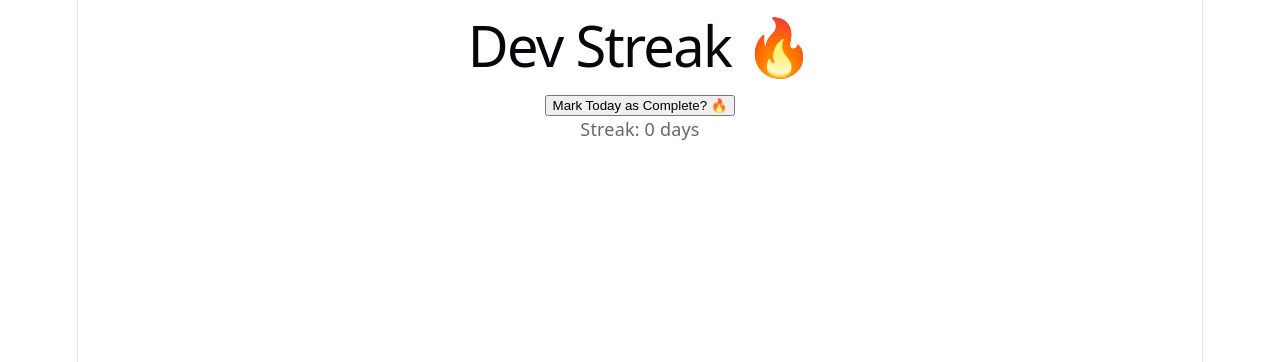
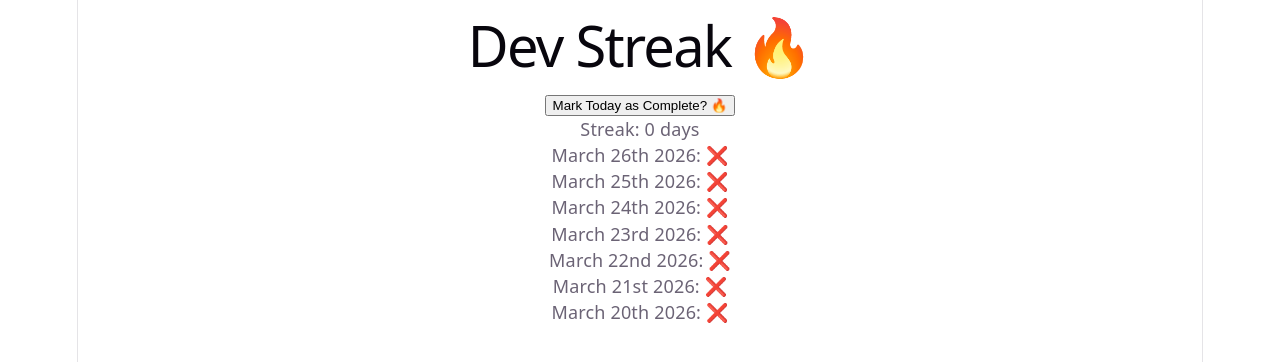
Before and after one commit to Anoop040593/devstreak, a React (Vite) app: page / in a window 1280 px wide. Shown: the top 362 px of the page. Built offline with nearby package versions, Linux system fonts and the light colour scheme.

Commit message:
Added Streak History

```diff
--- a/package.json
+++ b/package.json
@@ -10,11 +10,8 @@
     "preview": "vite preview"
   },
   "dependencies": {
-    "@tailwindcss/vite": "^4.2.2",
-    "moment": "^2.30.1",
     "react": "^19.2.4",
-    "react-dom": "^19.2.4",
-    "tailwindcss": "^4.2.2"
+    "react-dom": "^19.2.4"
   },
   "devDependencies": {
     "@eslint/js": "^9.39.4",
--- a/src/App.jsx
+++ b/src/App.jsx
@@ -4,7 +4,10 @@ import viteLogo from "./assets/vite.svg";
 import heroImg from "./assets/hero.png";
 import "./App.css";
 import DevStreak from "./Components/DevStreak";
+
 function App() {
+  const [count, setCount] = useState(0);
+
   return (
     <>
       <DevStreak />
--- a/src/Components/DevStreak.jsx
+++ b/src/Components/DevStreak.jsx
@@ -8,10 +8,18 @@ function DevStreak() {
   const [isBroken, setIsBroken] = useState(false); //for Breaking streak
   const [isContinuing, setIsContinuing] = useState(false); //for Continuing Streak
   const today = moment().format("MMMM Do YYYY");
+  const lastCompletedDate = localStorage.getItem("lastCompleted");
+  const days = Array.from({ length: 7 }).map((_, i) => {
+    const d = moment().subtract(i, "days").format("MMMM Do YYYY");
+    if (d === lastCompletedDate) {
+      return `${d}: ✅ `;
+    } else {
+      return `${d}: ❌ `;
+    }
+  });
   const handleTodaysDate = () => {
     let difference = null;
     let newStreak = 1;
-    const lastCompletedDate = localStorage.getItem("lastCompleted");
 
     const prevStreak = Number(localStorage.getItem("streakCount")) || 0;
     if (lastCompletedDate) {
@@ -35,6 +43,10 @@ function DevStreak() {
 
   useEffect(() => {
     const lastCompletedDate = localStorage.getItem("lastCompleted");
+    const difference = moment().diff(
+      moment(lastCompletedDate, "MMMM Do YYYY"),
+      "days",
+    );
     //We update the status here as well, so that even after page is refreshed data persists.
     const storedStreak = Number(localStorage.getItem("streakCount")) || 0;
     setStreak(storedStreak);
@@ -42,10 +54,6 @@ function DevStreak() {
       setIsBroken(false);
       return;
     }
-    const difference = moment().diff(
-      moment(lastCompletedDate, "MMMM Do YYYY"),
-      "days",
-    );
 
     if (difference > 1) {
       setIsBroken(true);
@@ -66,6 +74,9 @@ function DevStreak() {
       <p>Streak: {streak} days</p>
       {isBroken && <p>Streak Broken</p>}
       {isContinuing && <p>Continue Streak? 🔥🔥</p>}
+      {days.map((day, index) => (
+        <p key={index}>{day}</p>
+      ))}
     </div>
   );
 }
```
Also changed, not shown: 1 other file (tests, documents, lock files or other folders).
